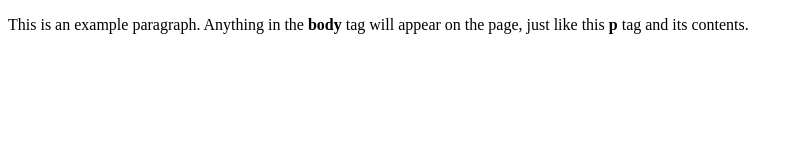
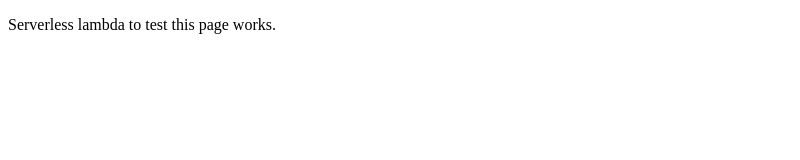
Before and after one commit to Malvearun/Completely-serverless-in-frontend., a plain HTML site: page index.html in a window 1280 px wide. Shown: the whole page, without its empty margins (0-800 px from the left). Drawn offline with Linux system fonts and the light colour scheme.

Commit message:
Update index.html

```diff
--- a/index.html
+++ b/index.html
@@ -1,9 +1,9 @@
 <!doctype html>
 <html>
-  <head>
-    <title>This is the title of the webpage!</title>
-  </head>
-  <body>
-    <p>This is an example paragraph. Anything in the <strong>body</strong> tag will appear on the page, just like this <strong>p</strong> tag and its contents.</p>
-  </body>
+<head>
+    <title>Welcome to Serverless!</title>
+</head>
+<body>
+<p>Serverless lambda to test this page works.
+</body>
 </html>
```
